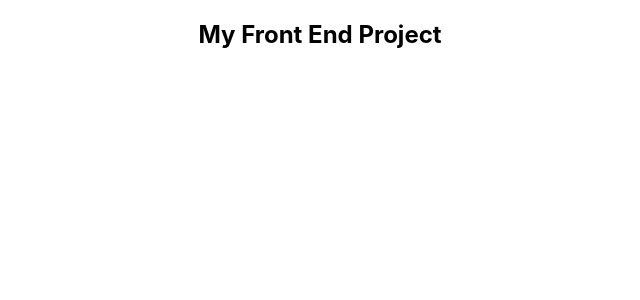
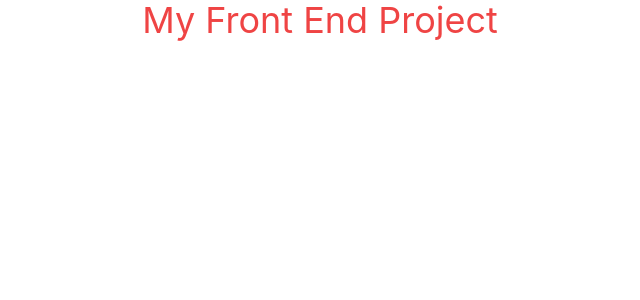
Before and after one commit to ashrafali2000/sourceCode-hackaton-2, a React (Create React App) app in the folder frontend/: page / in a window 1280 px wide. Shown: the top 300 px of the page, without its empty margins (320-960 px from the left). Built offline with nearby package versions, Linux system fonts and the light colour scheme.

Commit message:
install tailwind css

```diff
--- a/frontend/package.json
+++ b/frontend/package.json
@@ -34,5 +34,8 @@
       "last 1 firefox version",
       "last 1 safari version"
     ]
+  },
+  "devDependencies": {
+    "tailwindcss": "^3.4.0"
   }
 }
--- a/frontend/src/App.js
+++ b/frontend/src/App.js
@@ -4,7 +4,7 @@
 function App() {
   return (
     <div className="App">
-     <h2>My Front End Project</h2>
+     <h2 className='text-4xl text-red-500'>My Front End Project</h2>
     </div>
   );
 }
--- a/frontend/src/index.css
+++ b/frontend/src/index.css
@@ -1,3 +1,7 @@
+@tailwind base;
+@tailwind components;
+@tailwind utilities;
+
 body {
   margin: 0;
   font-family: -apple-system, BlinkMacSystemFont, 'Segoe UI', 'Roboto', 'Oxygen',
--- /dev/null
+++ b/frontend/tailwind.config.js
@@ -0,0 +1,10 @@
+/** @type {import('tailwindcss').Config} */
+module.exports = {
+  content: [
+    "./src/**/*.{js,jsx,ts,tsx}",
+  ],
+  theme: {
+    extend: {},
+  },
+  plugins: [],
+}
```
Also changed, not shown: 1 other file (tests, documents, lock files or other folders).
